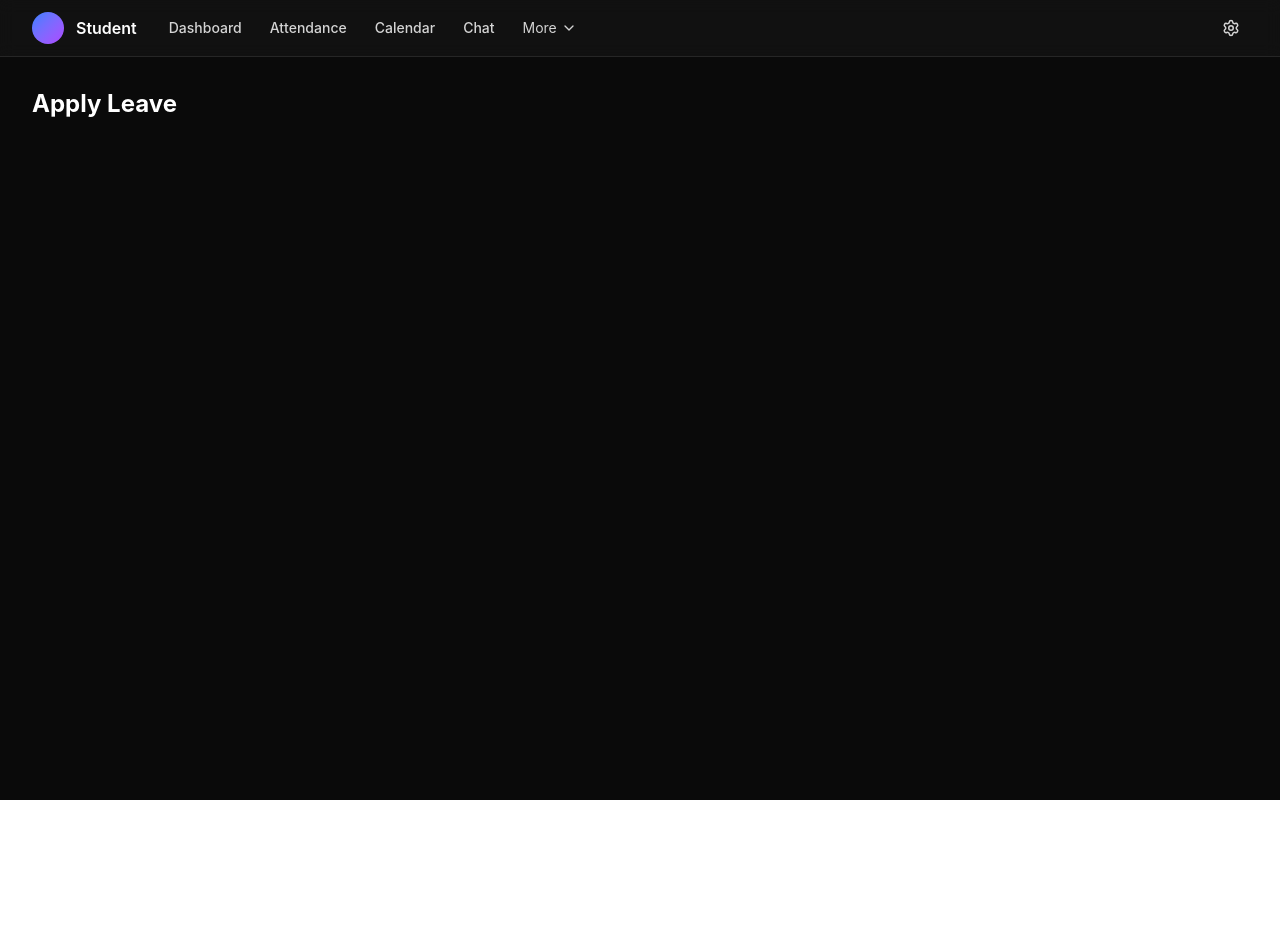
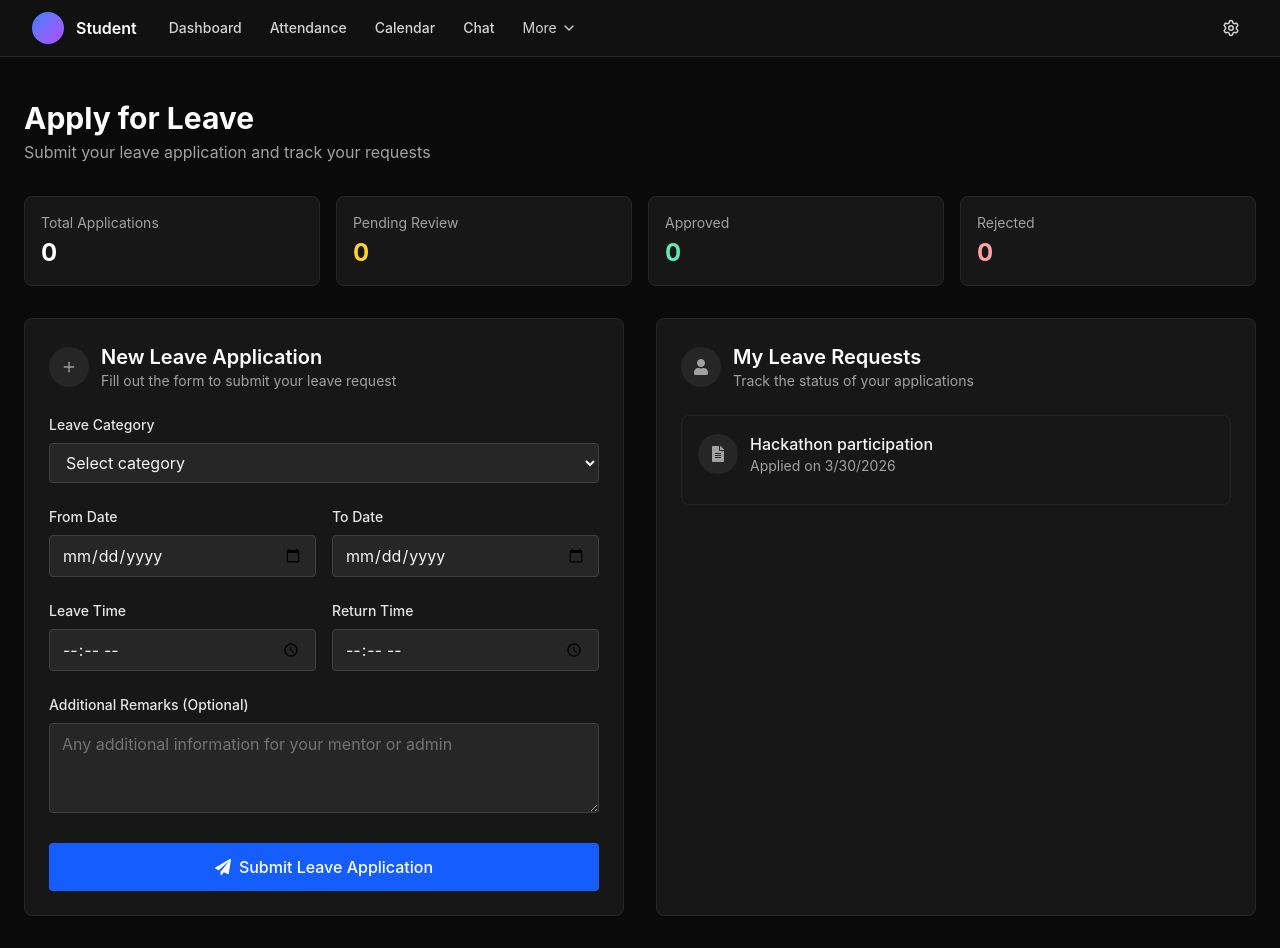
Before and after one commit to rishab11250/lms-clone, a React (Vite) app: page /student/apply-leave in a window 1280 px wide. Before the commit the page ends 800 px from the top, so only its background shows below. Built offline with nearby package versions, Linux system fonts and the light colour scheme.

Commit message:
Add StatCard component and update StudentApplyLeave page with leave application form and statistics

```diff
--- /dev/null
+++ b/src/components/Stat.jsx
@@ -0,0 +1,8 @@
+export default function StatCard({ title, value, color = "text-white" }) {
+  return (
+    <div className="bg-neutral-900 border border-neutral-800 rounded-lg p-4">
+      <p className="text-sm text-neutral-400 mb-1">{title}</p>
+      <p className={`text-2xl font-bold ${color}`}>{value}</p>
+    </div>
+  );
+}
--- a/src/pages/studentApplyLeave.jsx
+++ b/src/pages/studentApplyLeave.jsx
@@ -1,15 +1,144 @@
-import React from "react";
+import { useState } from "react";
 import Navbar from "../components/navbar";
+import StatCard from "../components/Stat";
+import { Plus } from "lucide-react";
 
 export default function StudentApplyLeave() {
+  const [form, setForm] = useState({
+    category: "",
+    fromDate: "",
+    toDate: "",
+    leaveTime: "",
+    returnTime: "",
+    remarks: ""
+  });
+
+  const handleChange = (e) => {
+    setForm({ ...form, [e.target.name]: e.target.value });
+  }
+
+  const handleSubmit = (e) => {
+    e.preventDefault();
+    console.log(form);
+  }
+
   return (
-    <>
+    <div className="min-h-screen pt-20 bg-neutral-950 text-white">
       <Navbar />
-      <main className="pt-14 min-h-screen bg-neutral-950">
-        <div className="max-w-7xl mx-auto px-4 sm:px-6 lg:px-8 py-8">
-          <h1 className="text-2xl font-bold text-white">Apply Leave</h1>
+      <div className="px-6 pt-5 pb-8 max-w-7xl mx-auto">
+        {/* HEADER */}
+        <div className="mb-8">
+          <h1 className="text-3xl font-bold mb-1">Apply for Leave</h1>
+          <p className="text-neutral-400">
+            Submit your leave application and track your requests
+          </p>
         </div>
-      </main>
-    </>
+        {/* STATS */}
+        <div className="grid grid-cols-5 sm:grid-cols-2 lg:grid-cols-4 gap-4 mb-8">
+          <StatCard title="Total Applications" value="0" />
+          <StatCard title="Pending Review" value="0" color="text-amber-300" />
+          <StatCard title="Approved" value="0" color="text-emerald-300" />
+          <StatCard title="Rejected" value="0" color="text-red-300" />
+        </div>
+        {/* MAIN GRID */}
+        <div class="grid grid-cols-1 lg:grid-cols-2 gap-8">
+          {/* FORM */}
+          <div class="bg-neutral-900 border border-neutral-800 rounded-lg p-6">
+            <div class="flex items-center gap-3 mb-6">
+              <div class="w-10 h-10 rounded-full bg-neutral-800 flex items-center justify-center">
+                <Plus className="w-4 h-4 text-neutral-400" />
+              </div>
+              <div>
+                <h2 class="text-xl font-semibold">New Leave Application</h2>
+                <p class="text-sm text-neutral-400">
+                  Fill out the form to submit your leave request
+                </p>
+              </div>
+            </div>
+            <form class="space-y-6" onSubmit={handleSubmit}>
+              {/* CATEGORY */}
+              <div>
+                <label class="block text-sm font-medium text-neutral-200 mb-2">
+                  Leave Category
+                </label>
+                <select class="w-full px-3 py-2 rounded bg-neutral-800 border border-neutral-700 text-neutral-100 focus:outline-none focus:ring-1 focus:ring-neutral-500 transition-colors">
+                  <option value="">Select category</option><option value="Personal reasons">Personal reasons</option>
+                  <option value="Festival celebration">Festival celebration</option>
+                  <option value="Hackathon participation">Hackathon participation</option>
+                  <option value="College events (seminars, workshops, competitions, etc.)">College events (seminars, workshops, competitions, etc.)</option>
+                  <option value="Sick leave / medical reasons">Sick leave / medical reasons</option><option value="Placement drives">Placement drives</option>
+                  <option value="Company work (official tasks or visits)">Company work (official tasks or visits)</option>
+                  <option value="Interviews">Interviews</option><option value="Family functions">Family functions</option>
+                  <option value="Emergency situations">Emergency situations</option>
+                  <option value="Travel-related reasons">Travel-related reasons</option>
+                  <option value="Duty leave">Duty leave</option><option value="Others">Others</option>
+                </select>
+              </div>
+              <div class="grid grid-cols-1 sm:grid-cols-2 gap-4">
+                <div>
+                  <label class="block text-sm font-medium text-neutral-200 mb-2">From Date</label>
+                  <input class="w-full px-3 py-2 rounded bg-neutral-800 border border-neutral-700 text-neutral-100 placeholder-neutral-500 focus:outline-none focus:ring-1 focus:ring-neutral-500 transition-colors " type="date" value="" name="startingDate" onChange={handleChange} />
+                </div>
+                <div>
+                  <label class="block text-sm font-medium text-neutral-200 mb-2">To Date</label>
+                  <input class="w-full px-3 py-2 rounded bg-neutral-800 border border-neutral-700 text-neutral-100 placeholder-neutral-500 focus:outline-none focus:ring-1 focus:ring-neutral-500 transition-colors " type="date" value="" name="endingDate" onChange={handleChange}  />
+                </div>
+              </div>
+              <div class="grid grid-cols-1 sm:grid-cols-2 gap-4">
+                <div>
+                  <label class="block text-sm font-medium text-neutral-200 mb-2">Leave Time</label>
+                  <input class="w-full px-3 py-2 rounded bg-neutral-800 border border-neutral-700 text-neutral-100 placeholder-neutral-500 focus:outline-none focus:ring-1 focus:ring-neutral-500 transition-colors " type="time" value="" name="leaveTime" />
+                </div>
+                <div>
+                  <label class="block text-sm font-medium text-neutral-200 mb-2">Return Time</label>
+                  <input class="w-full px-3 py-2 rounded bg-neutral-800 border border-neutral-700 text-neutral-100 placeholder-neutral-500 focus:outline-none focus:ring-1 focus:ring-neutral-500 transition-colors " type="time" value="" name="returnTime" />
+                </div>
+              </div>
+              <div>
+                <label class="block text-sm font-medium text-neutral-200 mb-2">Additional Remarks (Optional)</label>
+                <textarea name="remark" placeholder="Any additional information for your mentor or admin" class="w-full px-3 py-2 rounded bg-neutral-800 border border-neutral-700 text-neutral-100 placeholder-neutral-500 focus:outline-none focus:ring-1 focus:ring-neutral-500 min-h-22.5 transition-colors "></textarea>
+              </div>
+              <button type="submit" disabled="" class="w-full flex items-center justify-center gap-2 px-4 py-3 rounded bg-blue-600 hover:bg-blue-500 disabled:opacity-50 disabled:cursor-not-allowed text-white font-medium transition-colors">
+                <svg stroke="currentColor" fill="currentColor" stroke-width="0" viewBox="0 0 512 512" class="w-4 h-4" height="1em" width="1em" xmlns="http://www.w3.org/2000/svg">
+                  <path d="M476 3.2L12.5 270.6c-18.1 10.4-15.8 35.6 2.2 43.2L121 358.4l287.3-253.2c5.5-4.9 13.3 2.6 8.6 8.3L176 407v80.5c0 23.6 28.5 32.9 42.5 15.8L282 426l124.6 52.2c14.2 6 30.4-2.9 33-18.2l72-432C515 7.8 493.3-6.8 476 3.2z"></path>
+                </svg>Submit Leave Application
+              </button>
+            </form>
+          </div>
+          <div class="bg-neutral-900 border border-neutral-800 rounded-lg p-6">
+            <div class="flex items-center gap-3 mb-6">
+              <div class="w-10 h-10 rounded-full bg-neutral-800 flex items-center justify-center">
+                <svg stroke="currentColor" fill="currentColor" stroke-width="0" viewBox="0 0 448 512" class="text-neutral-400 w-4 h-4" height="1em" width="1em" xmlns="http://www.w3.org/2000/svg">
+                  <path d="M224 256c70.7 0 128-57.3 128-128S294.7 0 224 0 96 57.3 96 128s57.3 128 128 128zm89.6 32h-16.7c-22.2 10.2-46.9 16-72.9 16s-50.6-5.8-72.9-16h-16.7C60.2 288 0 348.2 0 422.4V464c0 26.5 21.5 48 48 48h352c26.5 0 48-21.5 48-48v-41.6c0-74.2-60.2-134.4-134.4-134.4z">
+                  </path>
+                </svg>
+              </div>
+              <div>
+                <h2 class="text-xl font-semibold">My Leave Requests</h2>
+                <p class="text-sm text-neutral-400">Track the status of your applications</p>
+              </div>
+            </div>
+            <div class="space-y-4">
+              <div class="bg-neutral-900 border border-neutral-800 rounded-lg p-4">
+                <div class="flex items-start justify-between mb-3">
+                  <div class="flex items-center gap-3">
+                    <div class="w-10 h-10 rounded-full bg-neutral-800 flex items-center justify-center">
+                      <svg stroke="currentColor" fill="currentColor" stroke-width="0" viewBox="0 0 384 512" class="text-neutral-400 w-4 h-4" height="1em" width="1em" xmlns="http://www.w3.org/2000/svg">
+                        <path d="M224 136V0H24C10.7 0 0 10.7 0 24v464c0 13.3 10.7 24 24 24h336c13.3 0 24-10.7 24-24V160H248c-13.2 0-24-10.8-24-24zm64 236c0 6.6-5.4 12-12 12H108c-6.6 0-12-5.4-12-12v-8c0-6.6 5.4-12 12-12h168c6.6 0 12 5.4 12 12v8zm0-64c0 6.6-5.4 12-12 12H108c-6.6 0-12-5.4-12-12v-8c0-6.6 5.4-12 12-12h168c6.6 0 12 5.4 12 12v8zm0-72v8c0 6.6-5.4 12-12 12H108c-6.6 0-12-5.4-12-12v-8c0-6.6 5.4-12 12-12h168c6.6 0 12 5.4 12 12zm96-114.1v6.1H256V0h6.1c6.4 0 12.5 2.5 17 7l97.9 98c4.5 4.5 7 10.6 7 16.9z">
+                        </path>
+                      </svg>
+                    </div>
+                    <div>
+                      <h3 class="font-medium text-neutral-100">Hackathon participation</h3>
+                      <p class="text-sm text-neutral-400">Applied on 3/30/2026</p>
+                    </div>
+                  </div>
+                </div>
+              </div>
+            </div>
+          </div>
+        </div>
+      </div>
+    </div>
   );
 }
--- a/src/pages/studentChat.jsx
+++ b/src/pages/studentChat.jsx
@@ -7,7 +7,7 @@ export default function StudentChat() {
       <Navbar />
       <main className="pt-14 min-h-screen bg-neutral-950">
         <div className="max-w-7xl mx-auto px-4 sm:px-6 lg:px-8 py-8">
-          <h1 className="text-2xl font-bold text-white">Chat</h1>
+          <h1 className="text-2xl font-bold text-white">Chat Groups</h1>
         </div>
       </main>
     </>
```
